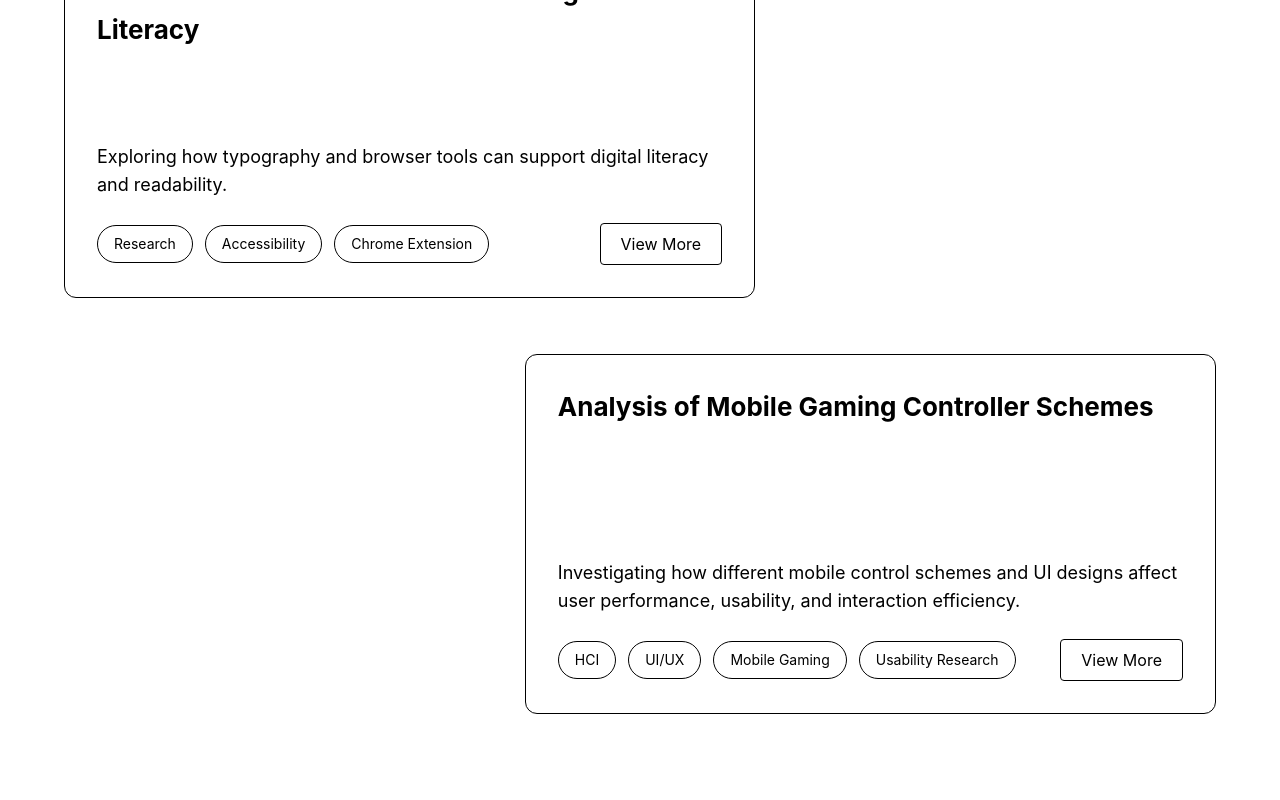
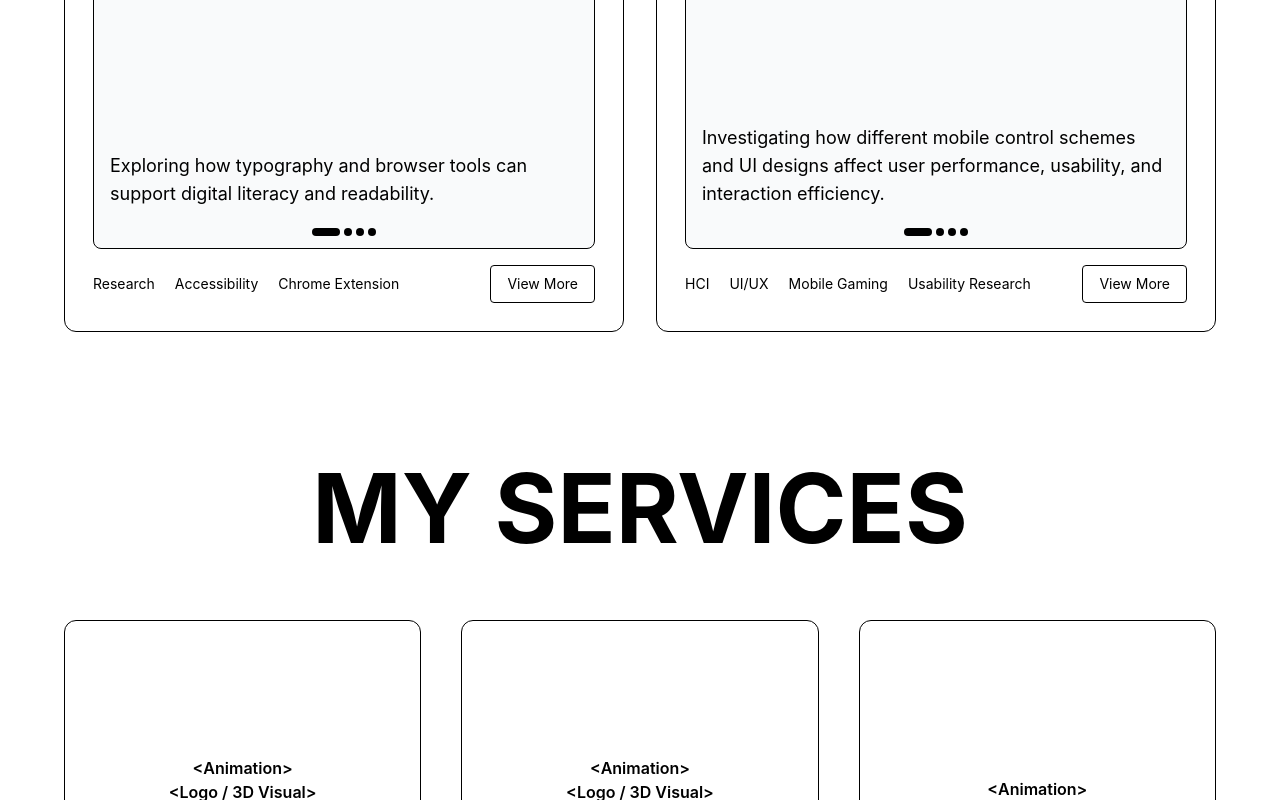
Before and after one commit to shuaiby18/portfolio, a React app: page / in a window 1280 px wide. Shown: the part 4900-5700 px from the top of the page. Built offline with nearby package versions, Linux system fonts and the light colour scheme; the HTML template or start-up script is replaced by a standard one.

Commit message:
feat: redesign Research Projects cards with carousel placeholders

```diff
--- a/src/components/ResearchProjects.jsx
+++ b/src/components/ResearchProjects.jsx
@@ -1,107 +1,107 @@
+
+const researchProjects = [
+  {
+    title: "Font-Fusion Chrome Extension for Digital Literacy",
+    description:
+      "Exploring how typography and browser tools can support digital literacy and readability.",
+    tags: ["Research", "Accessibility", "Chrome Extension"],
+  },
+  {
+    title: "Analysis of Mobile Gaming Controller Schemes",
+    description:
+      "Investigating how different mobile control schemes and UI designs affect user performance, usability, and interaction efficiency.",
+    tags: ["HCI", "UI/UX", "Mobile Gaming", "Usability Research"],
+  },
+]
+
 function ResearchProjects() {
   return (
-    <section id="research" className="py-20">
+    <section id="research" className="py-12">
+
+      {/* Standard centered container */}
       <div className="max-w-7xl mx-auto px-6 md:px-10 lg:px-16">
 
-        <h2 className="text-8xl font-bold text-center mb-16">
+        {/* Section heading */}
+        <h2 className="text-[clamp(3rem,1rem_+_7.5vw,6rem)] leading-none font-bold text-center mb-8 lg:mb-10">
           RESEARCH PROJECTS
         </h2>
 
-        <div className="flex flex-col gap-14">
+        {/* Research projects grid */}
+        <div className="grid grid-cols-1 lg:grid-cols-2 auto-rows-fr gap-6 lg:gap-8 items-stretch">
 
-          {/* Font-Fusion */}
-          <div className="flex justify-start">
-            <div className="w-[60%] min-h-[360px] border rounded-xl p-8 flex flex-col">
+          {researchProjects.map((project) => (
+            <div
+              key={project.title}
+              className="min-w-0 h-full border rounded-xl p-5 sm:p-6 lg:p-7 min-h-[380px] lg:min-h-[450px] flex flex-col"
+            >
 
-              <h3 className="text-[26px] font-bold mb-6">
-                Font-Fusion Chrome Extension for Digital Literacy
-              </h3>
+{/* Research title */}
+<h3 className="text-xl md:text-2xl lg:text-[22px] leading-tight font-bold text-left lg:min-h-[56px]">
+  {project.title}
+</h3>
 
-              <div className="mt-auto">
+              {/* Research animation / video carousel */}
+              <div className="relative flex-1 min-h-[200px] lg:min-h-[220px] mt-4 mb-4 border rounded-lg bg-gray-50">
 
-                <p className="text-lg mb-6">
-                  Exploring how typography and browser tools can support digital
-                  literacy and readability.
+                {/* Carousel media area */}
+                <div className="absolute inset-0 flex items-center justify-center">
+
+                  {/* Future images / video animations go here */}
+
+                </div>
+
+                {/* Research description - inside carousel */}
+                <p className="absolute z-10 inset-x-4 bottom-9 lg:bottom-10 text-sm md:text-base lg:text-lg">
+                  {project.description}
                 </p>
 
-                <div className="flex items-center justify-between gap-6">
-
-                  <div className="flex gap-3 flex-wrap">
-                    <span className="border rounded-full px-4 py-2 text-sm">
-                      Research
-                    </span>
-
-                    <span className="border rounded-full px-4 py-2 text-sm">
-                      Accessibility
-                    </span>
-
-                    <span className="border rounded-full px-4 py-2 text-sm">
-                      Chrome Extension
-                    </span>
-                  </div>
-
-                  <button className="border px-5 py-2 rounded">
-                    View More
-                  </button>
-
+                {/* Carousel indicators */}
+                <div
+                  aria-hidden="true"
+                  className="absolute bottom-3 left-1/2 -translate-x-1/2 flex items-center justify-center gap-1"
+                >
+                  <span className="w-7 h-2 bg-black rounded-full"></span>
+                  <span className="w-2 h-2 bg-black rounded-full"></span>
+                  <span className="w-2 h-2 bg-black rounded-full"></span>
+                  <span className="w-2 h-2 bg-black rounded-full"></span>
                 </div>
 
               </div>
 
-            </div>
-          </div>
+              {/* Research tags and View More */}
+              <div className="relative z-10 flex flex-wrap items-center justify-between gap-4">
 
+                {/* Research tags */}
+                <div className="flex flex-wrap items-center gap-x-5 gap-y-2">
 
-          {/* Mobile Gaming Research */}
-          <div className="flex justify-end">
-            <div className="w-[60%] min-h-[360px] border rounded-xl p-8 flex flex-col">
-
-              <h3 className="text-[26px] font-bold mb-6">
-                Analysis of Mobile Gaming Controller Schemes
-              </h3>
-
-              <div className="mt-auto">
-
-                <p className="text-lg mb-6">
-                  Investigating how different mobile control schemes and UI
-                  designs affect user performance, usability, and interaction
-                  efficiency.
-                </p>
-
-                <div className="flex items-center justify-between gap-6">
-
-                  <div className="flex gap-3 flex-wrap">
-                    <span className="border rounded-full px-4 py-2 text-sm">
-                      HCI
+                  {project.tags.map((tag) => (
+                    <span
+                      key={tag}
+                      className="text-xs lg:text-sm"
+                    >
+                      {tag}
                     </span>
-
-                    <span className="border rounded-full px-4 py-2 text-sm">
-                      UI/UX
-                    </span>
-
-                    <span className="border rounded-full px-4 py-2 text-sm">
-                      Mobile Gaming
-                    </span>
-
-                    <span className="border rounded-full px-4 py-2 text-sm">
-                      Usability Research
-                    </span>
-                  </div>
-
-                  <button className="border px-5 py-2 rounded">
-                    View More
-                  </button>
+                  ))}
 
                 </div>
+
+                {/* View More */}
+                <button
+                  type="button"
+                  className="shrink-0 border px-4 py-2 rounded text-sm"
+                >
+                  View More
+                </button>
 
               </div>
 
             </div>
-          </div>
+          ))}
 
         </div>
 
       </div>
+
     </section>
   )
 }
```
